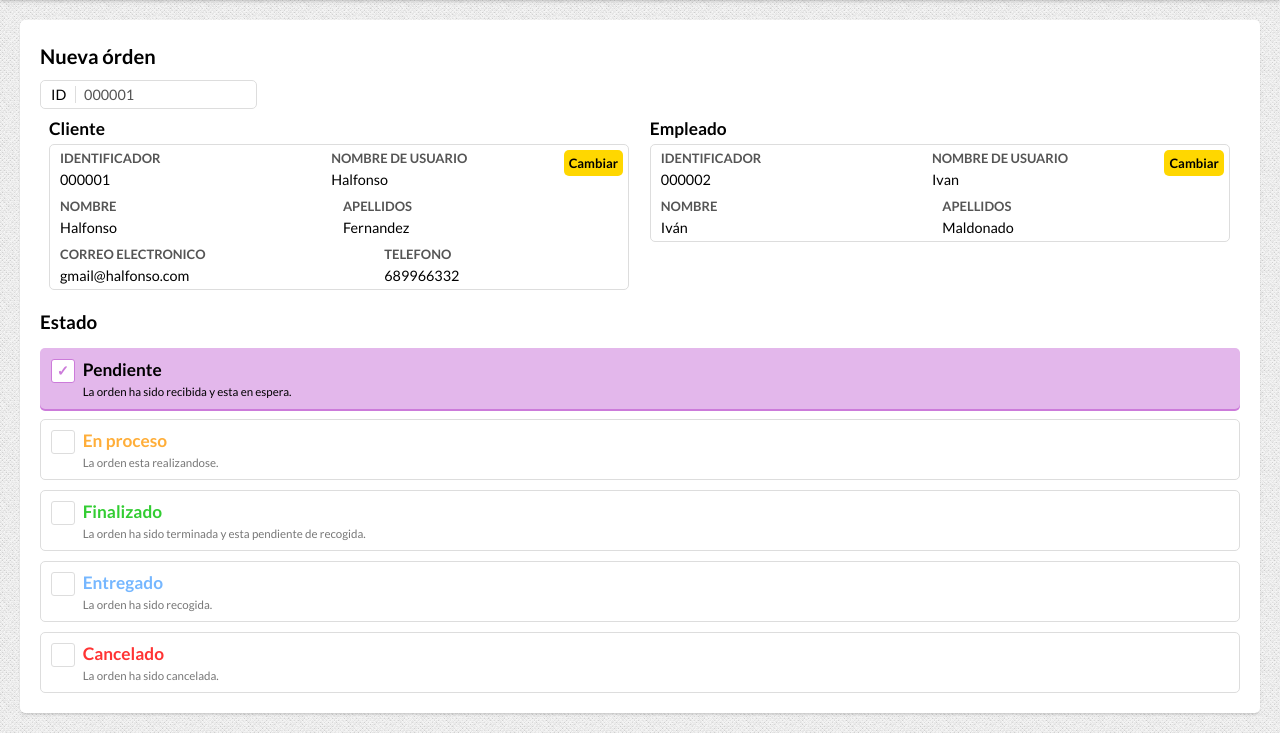
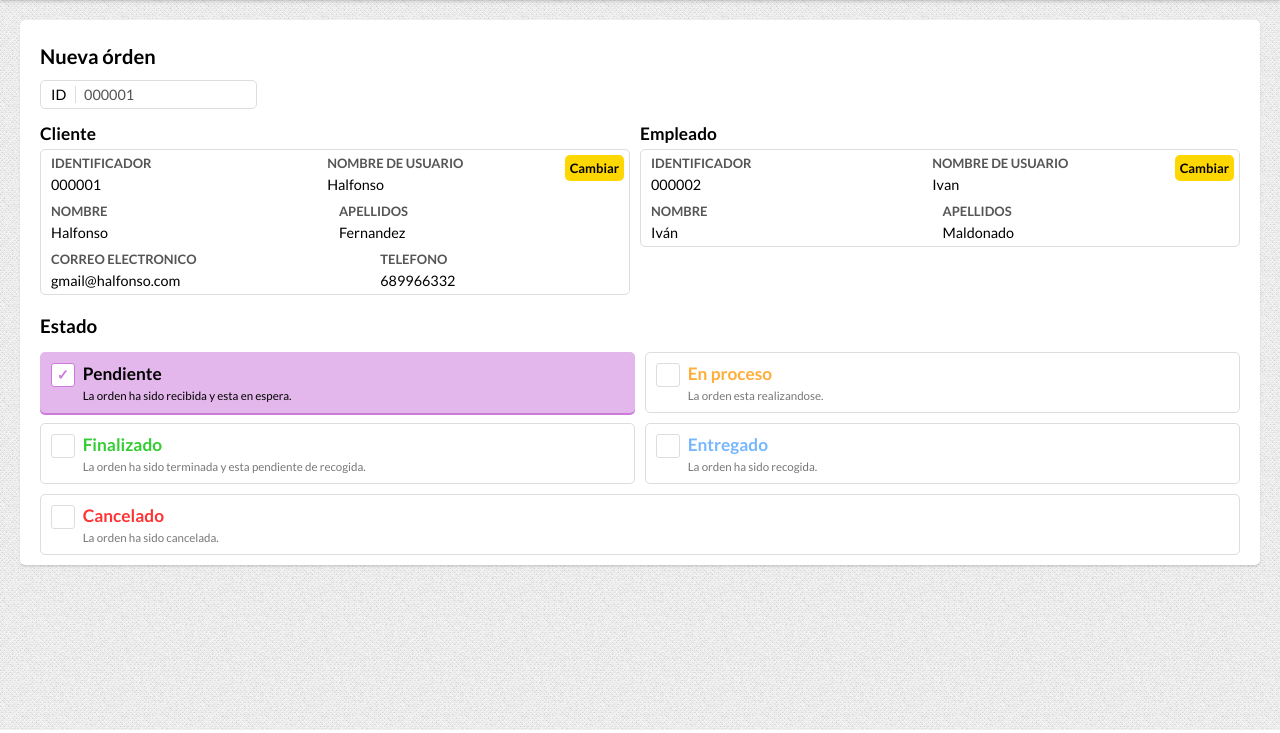
Before and after one commit to crusardri/proyecto-daw, a PHP site: page /order.php in a window 1280 px wide. Shown: the part 70-803 px from the top of the page. Run offline with PHP 8.4, Linux system fonts and the light colour scheme.

Commit message:
Primera iteracion del popup modal, creado un layout para order

```diff
--- a/order.php
+++ b/order.php
@@ -3,22 +3,24 @@
 <head>
     <meta charset="UTF-8">
     <title>Nueva Orden</title>
+    <script src="js/jquery-3.4.1.min.js"></script>
     <script src="js/main.js"></script>
     <link rel="stylesheet" href="style/style.css">
 </head>
 <body>
     <?php include("./includes/navbar.inc") ?>
-    <div class="form-container new-order">
+    <div class="form-container order">
 
         <form>
+            <div class="order-info">
                 <h1>Nueva órden</h1>
                 <label class="boxed-input id">
                     <div class="text-label">ID</div>
                     <input type="number" value="000001" disabled>
                 </label>
+            </div>
             <!-- User Info -->
-            <br>
-            <div class="form-col-50">
+            <div class="client-info">
                 <h3>Cliente</h3>
                 <div class="field-set">
                     <div class="info-set">
@@ -45,10 +47,10 @@
                         <div class="form-info-title">Telefono</div>
                         <div class="form-info-data">689966332</div>
                     </div>
-                    <div class="button">Cambiar</div>
+                    <div class="button" id="search-client">Cambiar</div>
                 </div>
             </div>
-            <div class="form-col-50">
+            <div class="employee-info">
                 <h3>Empleado</h3>
                 <div class="field-set">
                     <div class="info-set">
@@ -67,11 +69,13 @@
                         <div class="form-info-title">Apellidos</div>
                         <div class="form-info-data">Maldonado</div>
                     </div>
-                    <div class="button">Cambiar</div>
+                    <div class="button" id="search-employee">Cambiar</div>
                 </div>
             </div>
 
             <!-- Estados -->
+
+            <div class="estate-container">
                <h2>Estado</h2>
                 <label class="boxed-radio pending">
                     <input type="radio" name="estate" name="1" checked>
@@ -105,7 +109,7 @@
                         <div class="radio-desc">La orden ha sido recogida.</div>
                     </div>
                 </label>
-            <label class="boxed-radio canceled">
+                <label class="boxed-radio canceled full-width">
                     <input type="radio" name="estate" name="1">
                     <div class="container">
                         <div class="radio-checkbox">&#x2713;</div>
@@ -113,6 +117,8 @@
                         <div class="radio-desc">La orden ha sido cancelada.</div>
                     </div>
                 </label>
+            </div>
+
         </form>
     </div>
 </body>
--- a/style/style.css
+++ b/style/style.css
@@ -34,6 +27,10 @@ a:focus {
 }
 
 /* ---- Radio Button With Label ---- */
+label.boxed-radio {
+    display: block;
+    margin-top: 10px;
+}
 label.boxed-radio > input{
     display: none;
 }
@@ -43,7 +40,7 @@ label.boxed-radio > div.container {
     grid-template-columns: 2.2em auto;
     padding: 10px;
     border-radius: 5px;
-    margin: 10px 0px;
+    margin: 0px;
     background-color: #FFF;
     border: 1px solid #ddd;
     cursor: pointer;
@@ -1065,3 +1108,36 @@ table.fixes-table td.date {width: 200px;}
         width: auto;
     }
 }
+
+/*
+------------------------------------------------------------------------------------------------------------
+-------------------------------------------- - order.php - --------------------------------------------
+------------------------------------------------------------------------------------------------------------
+*/
+
+div.form-container.order > form{
+    display: grid;
+    grid-template-columns: calc(50% - 10px) 50%;
+    grid-template-areas: "info info" "client employee" "estate estate";
+    grid-gap: 10px;
+}
+div.form-container.order div.order-info {grid-area: info}
+div.form-container.order div.client-info{grid-area: client}
+div.form-container.order div.employee-info{grid-area: employee}
+div.form-container.order div.estate-container{
+    grid-area: estate;
+    display: flex;
+    flex-flow: row wrap;
+    justify-content: space-between
+}
+div.form-container.order div.estate-container > h2{flex-basis: 100%; margin: 10px auto 5px;}
+div.form-container.order div.estate-container > label.boxed-radio{flex-basis: calc(50% - 5px);}
+div.form-container.order div.estate-container > label.boxed-radio.full-width{flex-basis: 100%;}
+@media(max-width: 1000px){
+    div.form-container.order > form{
+        grid-template-columns: 100%;
+        grid-template-areas: "info" "client" "employee" "estate";
+        grid-gap: 0px;
+    }
+    div.form-container.order div.estate-container > label.boxed-radio{flex-basis: 100%;}
+}
```
Also changed, not shown: other parts of style/style.css (+57 -18 lines), 1 other file. Lines whose indentation alone changed are shown as unchanged.
